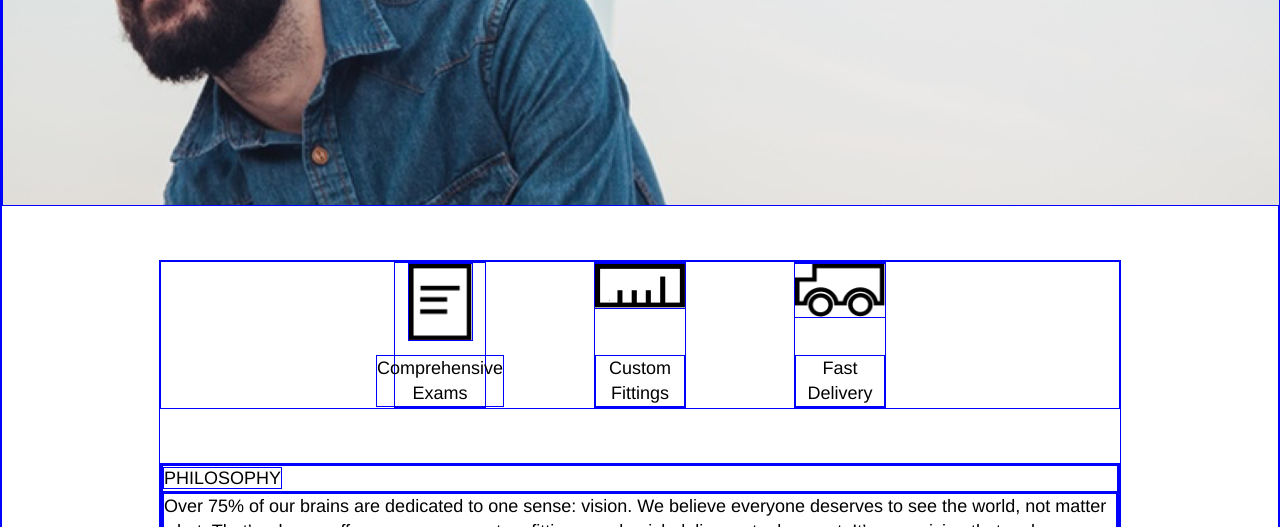
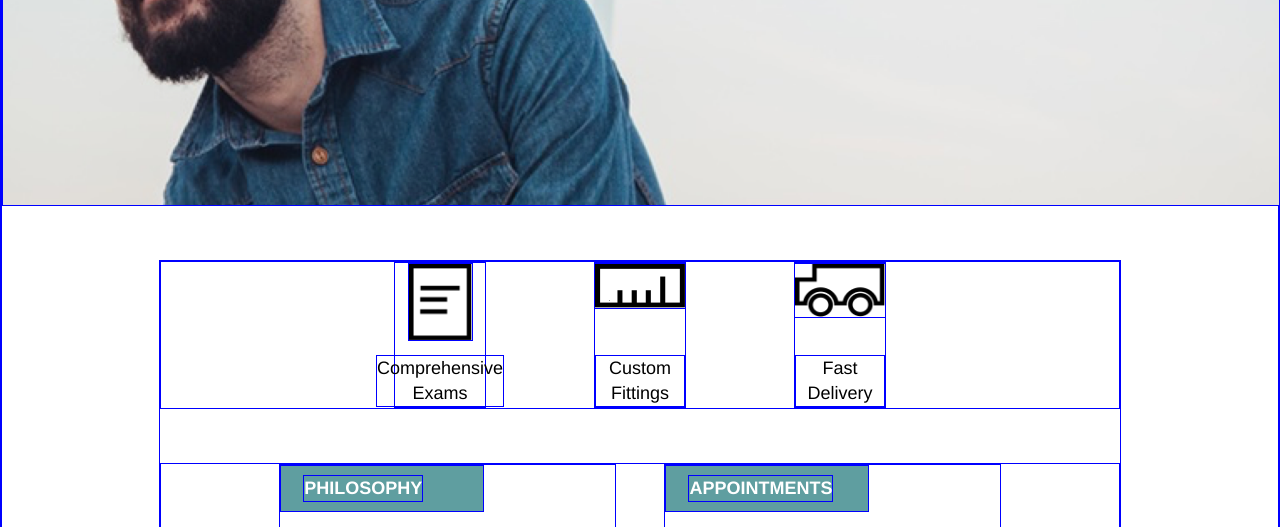
Before and after one commit to morbidlust/tortoise, a plain HTML site: page index.html in a window 1280 px wide. Shown: the part 374-901 px from the top of the page. Drawn offline with Linux system fonts and the light colour scheme.

Commit message:
Complete Desktop View.

```diff
--- a/index.html
+++ b/index.html
@@ -42,9 +42,9 @@
           <span>Fast Delivery</span>
         </div>
       </div>
-      <div class="about">
+      <div class="about flex">
         <div class="philosophy">
-          <div class="title">
+          <div class="title flex">
             <span>PHILOSOPHY</span>
           </div>
           <div class="content">
@@ -52,7 +52,7 @@
           </div>
         </div>
         <div class="appointments">
-          <div class="title">
+          <div class="title flex">
             <span>APPOINTMENTS</span>
           </div>
           <div class="content">
--- a/resources/css/style.css
+++ b/resources/css/style.css
@@ -93,6 +93,7 @@ li {
 /* Finish text block */
 /* Finish header */
 /* Start main body content */
+/* Start services */
 
 .main {
   margin: 3rem auto 5rem auto;
@@ -128,6 +129,33 @@ li {
   width: 5rem;
 }
 
+/* Finish services */
+/* Start about section */
+
+.about {
+  justify-content: center;
+}
+
+.philosophy, .appointments {
+  width: 35%;
+}
+
+.philosophy {
+  margin-right: 5%;
+}
+
+.title {
+  background-color: cadetblue;
+  width: 10rem;
+  margin-bottom: 1rem;
+  padding: 0.5rem 0 0.5rem 1.25rem;
+}
+
+.title span {
+  font-weight: bold;
+  color: white;
+
+}
 
 /* Finish main body content */
 /* Start footer */
```
